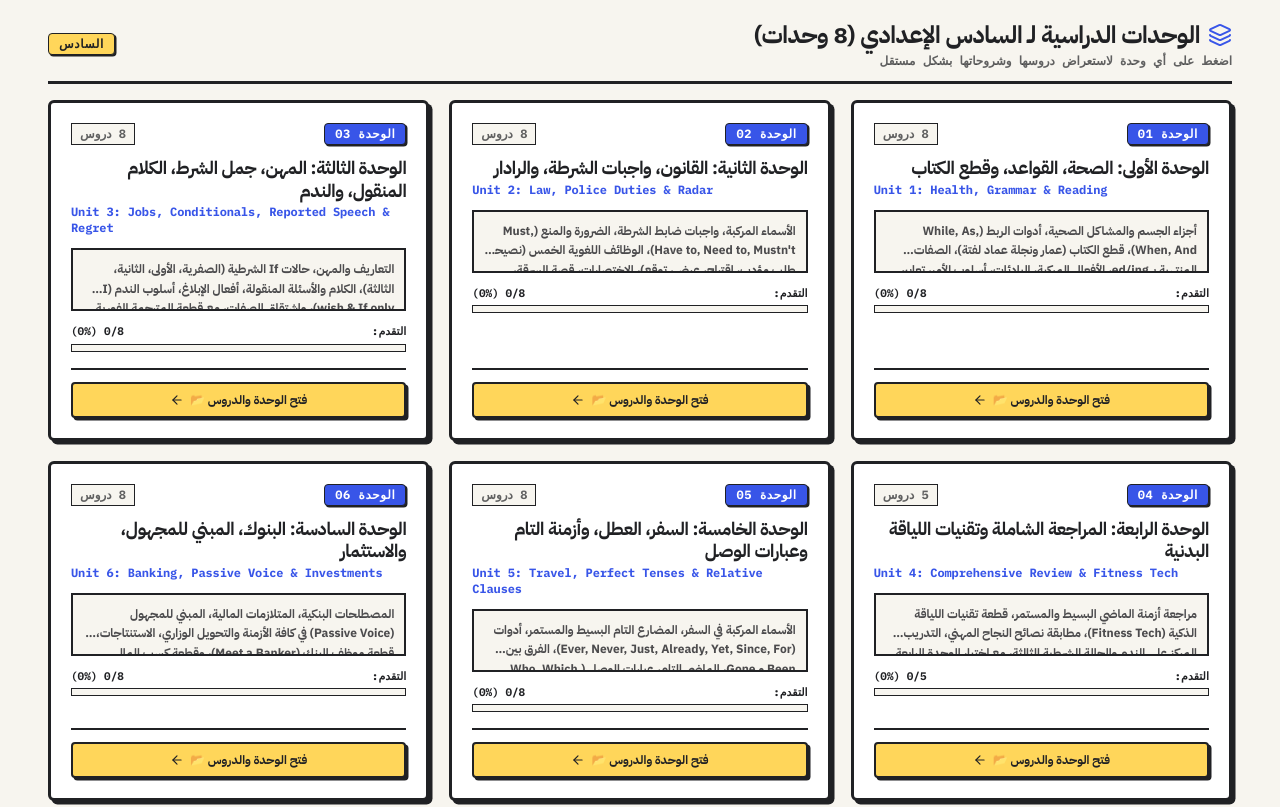
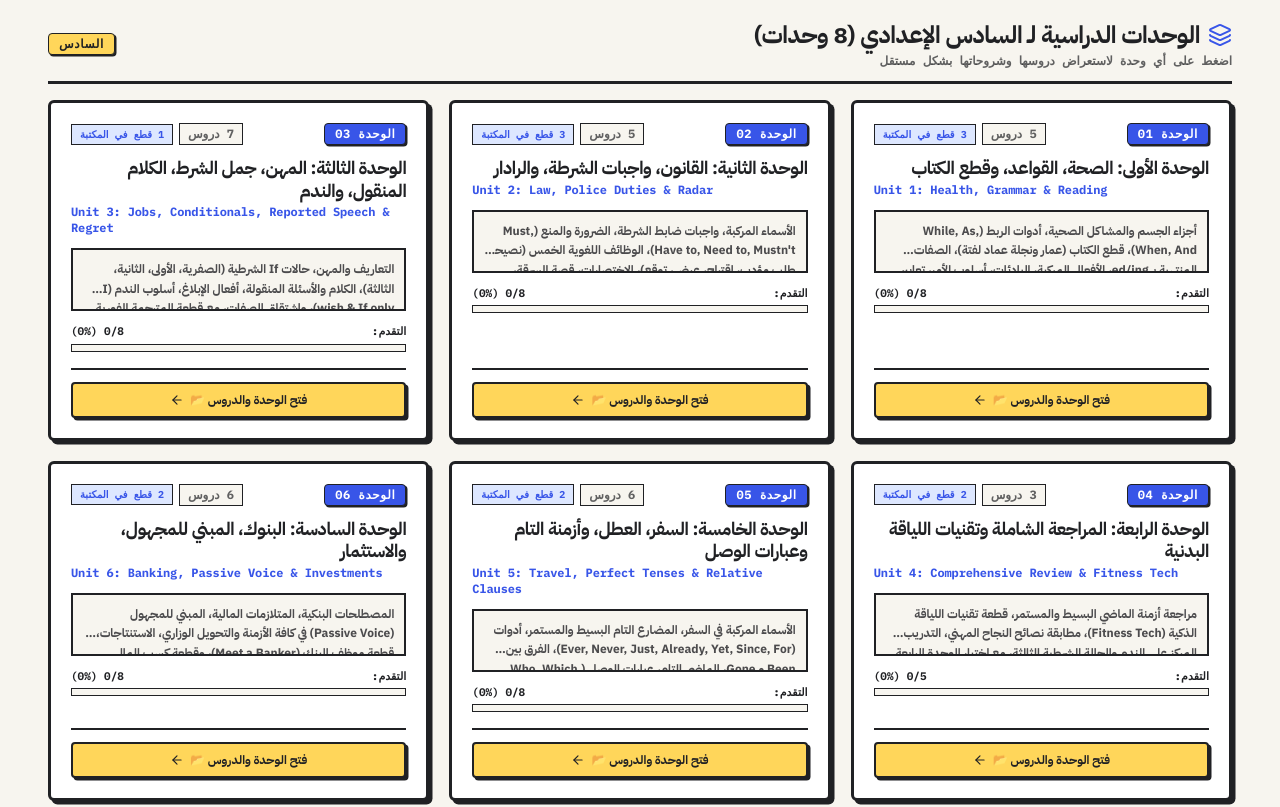
Before and after one commit to almaliki89/EnglishClass, a React (Vite) app: page /subjects in a window 1280 px wide. Shown: the part 3360-4167 px from the top of the page. Built offline with nearby package versions, Linux system fonts and the light colour scheme.

Commit message:
ui(reading): separate passage counts from unit lesson counts

```diff
--- a/src/components/GradePageView.tsx
+++ b/src/components/GradePageView.tsx
@@ -295,11 +295,17 @@ export const GradePageView: React.FC<GradePageViewProps> = ({
 
         <div className="grid grid-cols-1 md:grid-cols-2 lg:grid-cols-3 gap-5">
           {units.map((unit) => {
-            const unitCompletedLessons = unit.lessons.filter((l) =>
-              studentState.completedLessonIds.includes(l.id)
+            const unitPassages = unit.lessons.filter((lesson) =>
+              lesson.category === 'reading' || Boolean(lesson.readingPassage)
+            );
+            const unitCourseLessons = unit.lessons.filter((lesson) =>
+              lesson.category !== 'reading' && !lesson.readingPassage
+            );
+            const unitCompletedLessons = unitCourseLessons.filter((lesson) =>
+              studentState.completedLessonIds.includes(lesson.id)
             ).length;
-            const unitProgress = unit.lessons.length > 0
-              ? Math.round((unitCompletedLessons / unit.lessons.length) * 100)
+            const unitProgress = unitCourseLessons.length > 0
+              ? Math.round((unitCompletedLessons / unitCourseLessons.length) * 100)
               : 0;
 
             return (
@@ -313,9 +319,16 @@ export const GradePageView: React.FC<GradePageViewProps> = ({
                 <div className="space-y-3 min-w-0">
                   <div className="flex items-center justify-between gap-2">
                     <BrutalBadge variant="cobalt">الوحدة 0{unit.id}</BrutalBadge>
-                    <span className="font-mono text-xs font-bold text-ink/70 bg-paper px-2 py-0.5 border border-ink">
-                      {unit.lessons.length} دروس
-                    </span>
+                    <div className="flex items-center gap-1.5 flex-wrap justify-end">
+                      <span className="font-mono text-xs font-bold text-ink/70 bg-paper px-2 py-0.5 border border-ink">
+                        {unitCourseLessons.length} دروس
+                      </span>
+                      {unitPassages.length > 0 && (
+                        <span className="font-mono text-[10px] font-black text-cobalt bg-blue-mist px-2 py-0.5 border border-ink">
+                          {unitPassages.length} قطع في المكتبة
+                        </span>
+                      )}
+                    </div>
                   </div>
 
                   <div>
```
